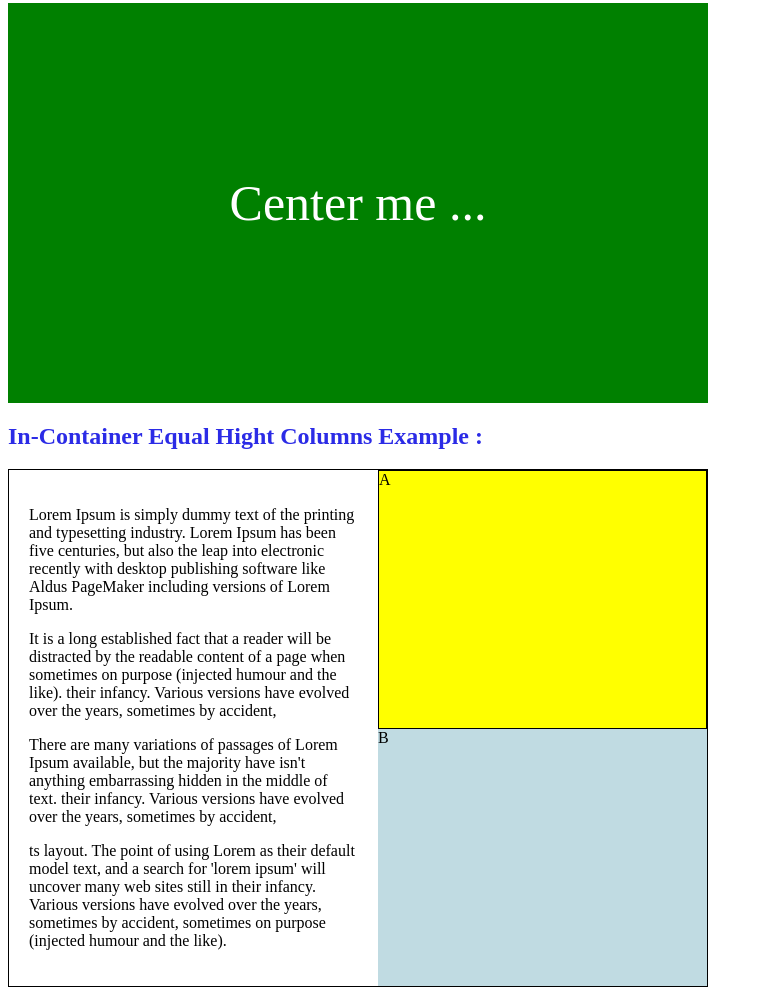
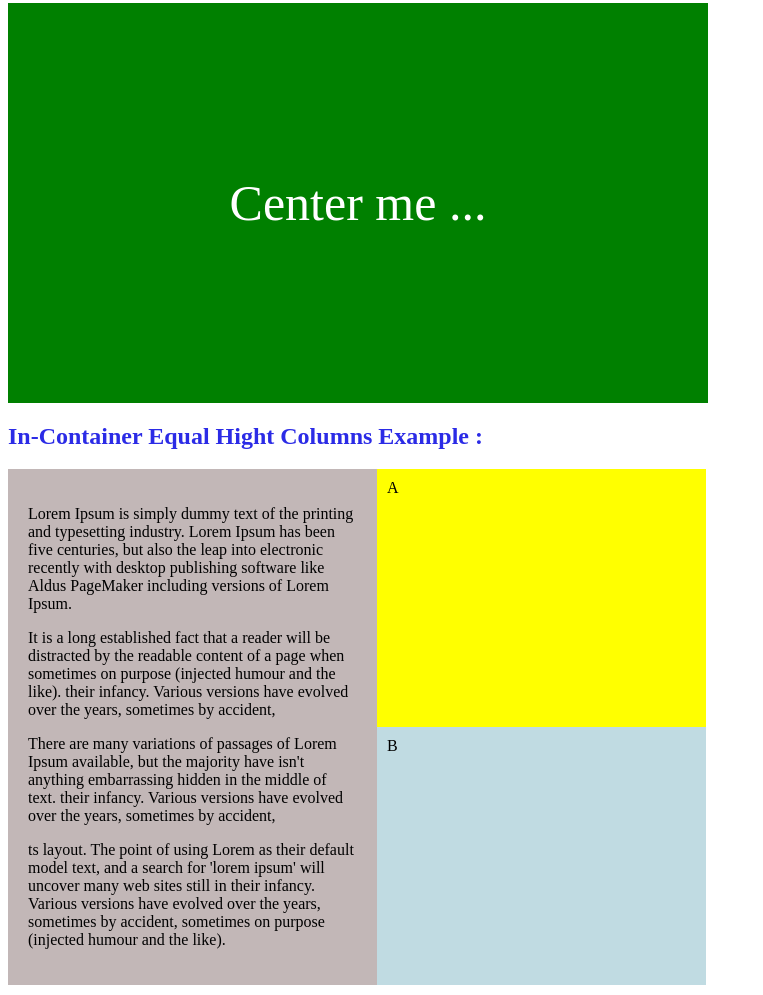
Before and after one commit to anilABCD/JUST-flex-box, a plain HTML site: page index.html in a window 1280 px wide. Shown: the part 1147-2142 px from the top of the page, without its empty margins (0-763 px from the left). Drawn offline with Linux system fonts and the light colour scheme.

Commit message:
code modified in in-container example

```diff
--- a/index.html
+++ b/index.html
@@ -218,31 +218,37 @@
 
         display: flex;
 
-        border: 1px solid black;
     }
 
     .first{
-        background-color: white;
+
         padding: 20px;
         flex:1;
         flex: 1;
+        background-color: rgb(194, 183, 183);
+
     }
 
     .second{
        flex: 1;
        display: flex;
        flex-direction: column;
+
     }
 
     .second-a{
         background-color: yellow;
-        border: 1px solid black;
+
         flex: 1;
+
+        padding: 10px;
     }
 
     .second-b{
         background-color: #c0dbe2;
         flex: 1;
+
+        padding: 10px;
     }
 
 </style>
```
